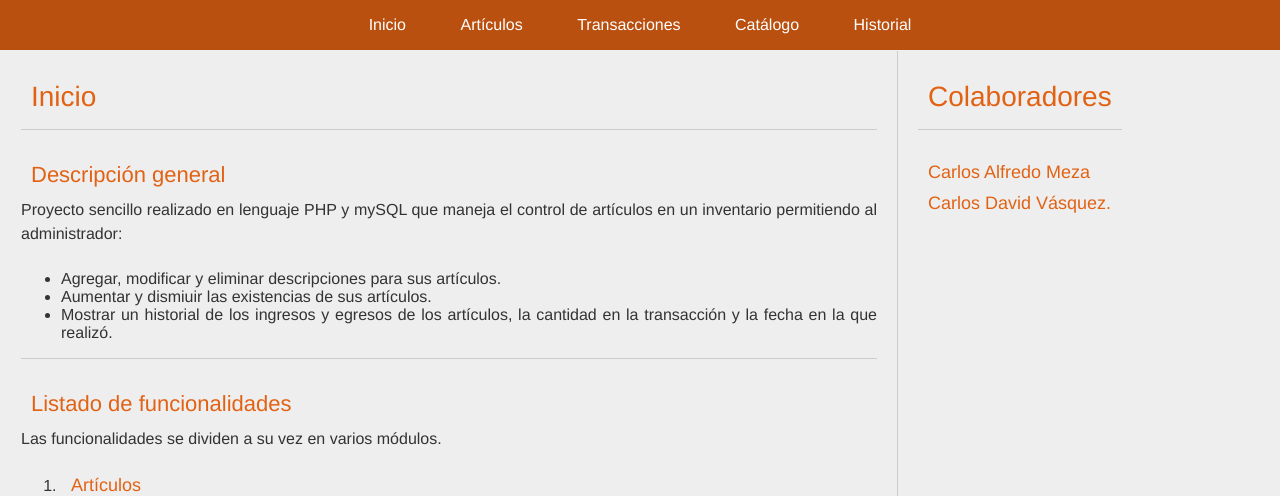
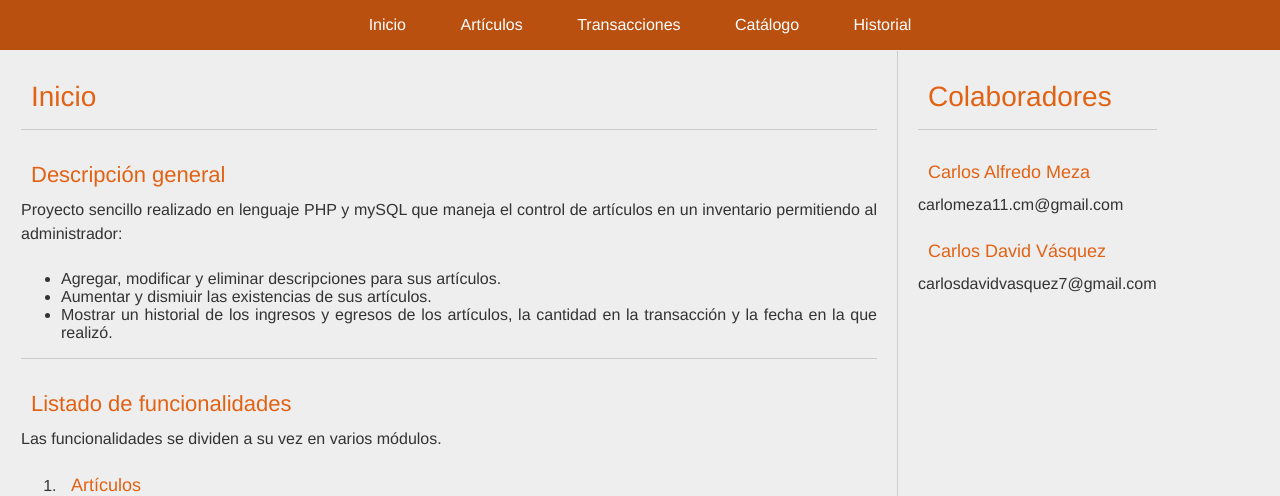
Before and after one commit to Kunai11/Inventario, a PHP site: page / in a window 1280 px wide. Shown: the part 100-596 px from the top of the page. Run offline with PHP 8.4, Linux system fonts and the light colour scheme.

Commit message:
Datos de contacto

```diff
--- a/index.php
+++ b/index.php
@@ -78,7 +78,9 @@
 				<h2>Colaboradores</h2>
 				<hr>
 				<h4>Carlos Alfredo Meza</h4>
-				<h4>Carlos David Vásquez.</h4>
+				<p>carlomeza11.cm@gmail.com</p>
+				<h4>Carlos David Vásquez</h4>
+				<p>carlosdavidvasquez7@gmail.com</p>
 			</div>
 		</div>
 		<div id="footer">
```
